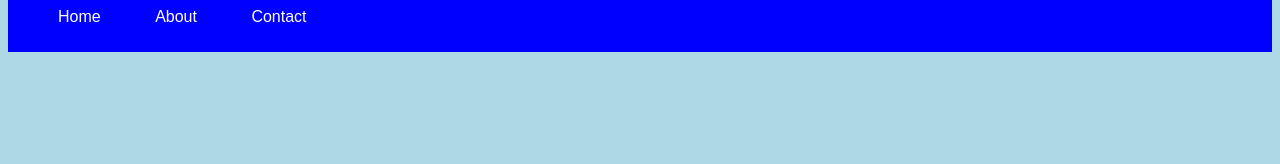
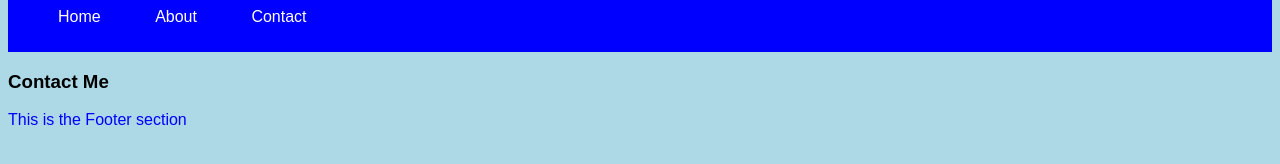
Before and after one commit to mohantymonalisa/NextGenDev-House, a plain HTML site: page 01-HTML/index.html in a window 1280 px wide. Shown: the part 618-782 px from the top of the page. Drawn offline with Linux system fonts and the light colour scheme.

Commit message:
add: footer

```diff
--- a/01-HTML/index.html
+++ b/01-HTML/index.html
@@ -75,5 +75,12 @@
         </nav>
 
 
+         <!--Adding Footer Tag-->
+         <footer>
+            <h3>Contact Me</h3>
+            <p>This is the Footer section</p>
+        </footer>
+
+
 </body>
 </html>
```
